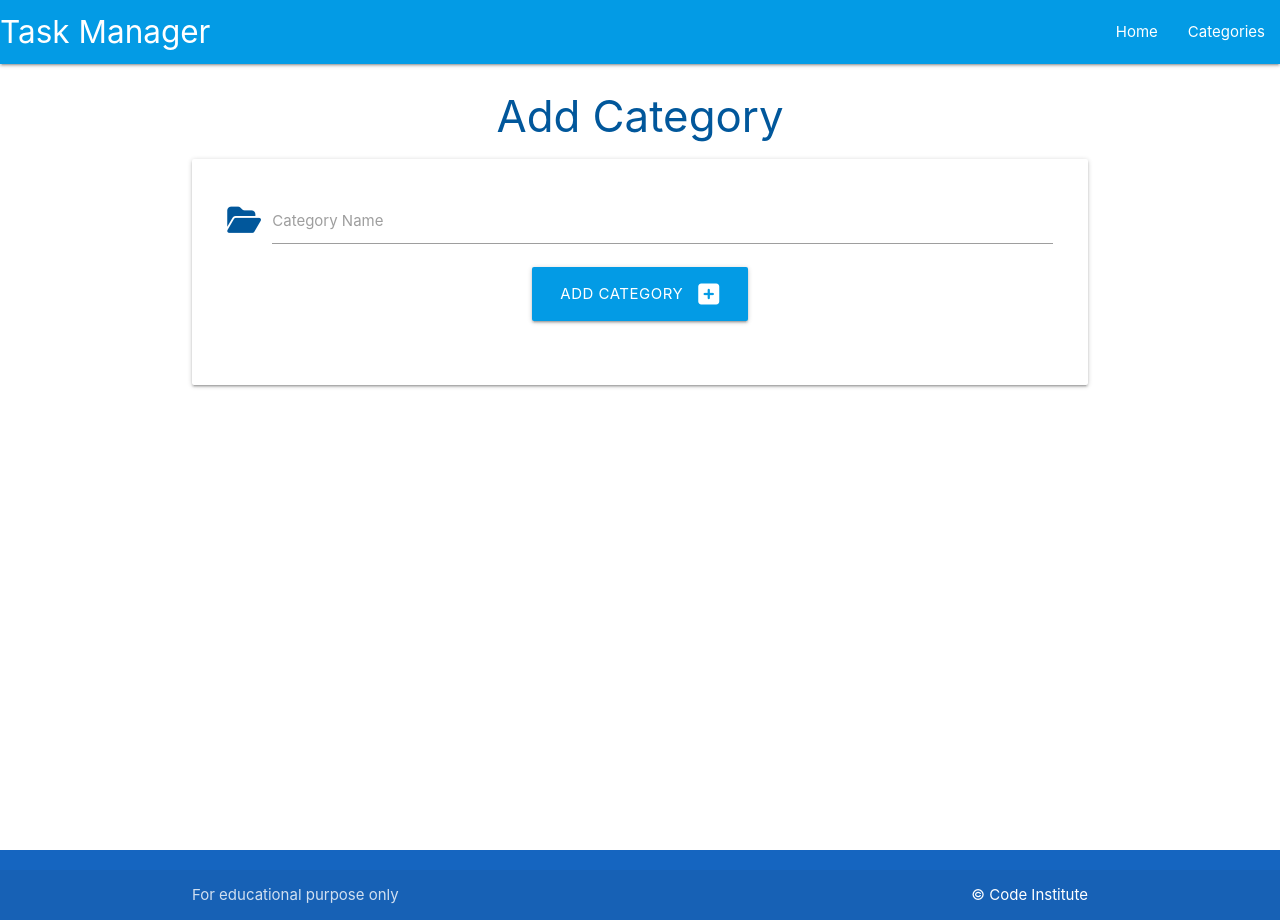
After one commit to nianswe/flask-sqlalchemy-task-manager, a Flask app: page /add_category in a window 1280 px wide. The commit adds this page. Run offline with Flask 3, Linux system fonts and the light colour scheme.

Commit message:
Add Category form with POST

```diff
--- a/taskmanager/routes.py
+++ b/taskmanager/routes.py
@@ -1,4 +1,4 @@
-from flask import render_template
+from flask import render_template, request, redirect, url_for
 from taskmanager import app, db
 from taskmanager.models import Category, Task
 
@@ -6,3 +6,16 @@ from taskmanager.models import Category, Task
 @app.route("/")
 def home():
     return render_template("tasks.html")
+
+@app.route("/categories")
+def categories():
+    return render_template("categories.html")
+
+@app.route("/add_category", methods=["GET", "POST"])
+def add_category():
+    if request.method == "POST":
+        category = Category(category_name=request.form.get("category_name"))
+        db.session.add(category)
+        db.session.commit()
+        return redirect(url_for("categories"))
+    return render_template("add_category.html")
--- /dev/null
+++ b/taskmanager/templates/add_category.html
@@ -0,0 +1,27 @@
+{% extends "base.html" %}
+{% block content %}
+
+<h3 class="light-blue-text text-darken-4 center-align">Add Category</h3>
+
+<div class="row card-panel gray lighten-5">
+    <form class="col s12" method="POST" action="{{ url_for('add_category') }}">
+       <!-- category name -->
+        <div class="row">
+            <div class="input-field col s12">
+                <i class="fas fa-folder-open prefix light-blue-text text-darken-4"></i>
+                <input name="category_name" id="category_name" minlength="3" maxlength="25" type="text" class="validate" required>
+                <label for="category_name">Category Name</label>
+        </div>
+
+        <!-- submit button -->
+        <div class="row">
+            <div class="col s12 center-align">
+                <button type="submit" class="btn-large light-blue darken-1">
+                    Add Category <i class="fas fa-plus-square right"></i>
+                </button>
+
+        </div>
+    </form>
+</div>
+
+{% endblock %}
--- a/taskmanager/templates/base.html
+++ b/taskmanager/templates/base.html
@@ -21,8 +21,7 @@
                     <a href="#" data-target="mobile-demo" class="sidenav-trigger"><i class="fas fa-bars"></i></a>
                     <ul class="right hide-on-med-and-down">
                         <li><a href="{{ url_for('home') }}">Home</a></li>
-                        <li><a href="{{ url_for('home') }}">New Task</a></li>
-                        <li><a href="{{ url_for('home') }}">Categories</a></li>
+                        <li><a href="{{ url_for('categories') }}">Categories</a></li>
 
                     </ul>
                 </div>
@@ -31,6 +30,7 @@
             <!-- mobile sidebar -->
             <ul class="sidenav" id="mobile-demo">
                 <li><a href="{{ url_for('home') }}">Home</a></li>
+                <li><a href="{{ url_for('categories') }}">Categories</a></li>
             </ul>
         </header>
 
```
Also changed, not shown: taskmanager/templates/categories.html (added, +14 -0 lines).
